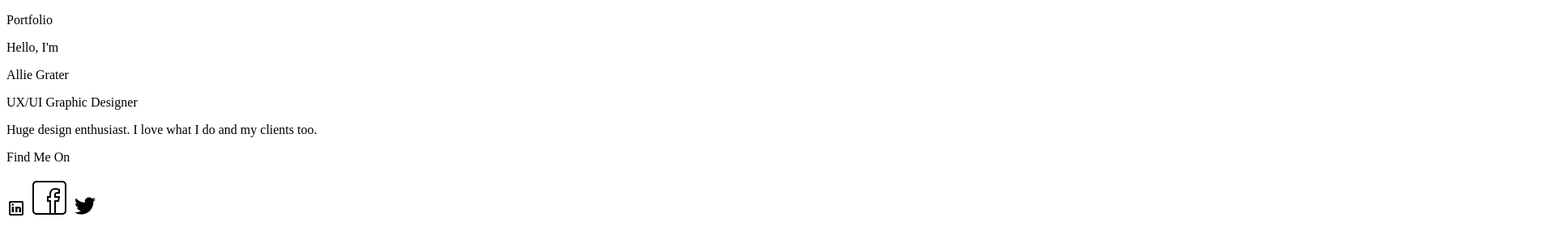
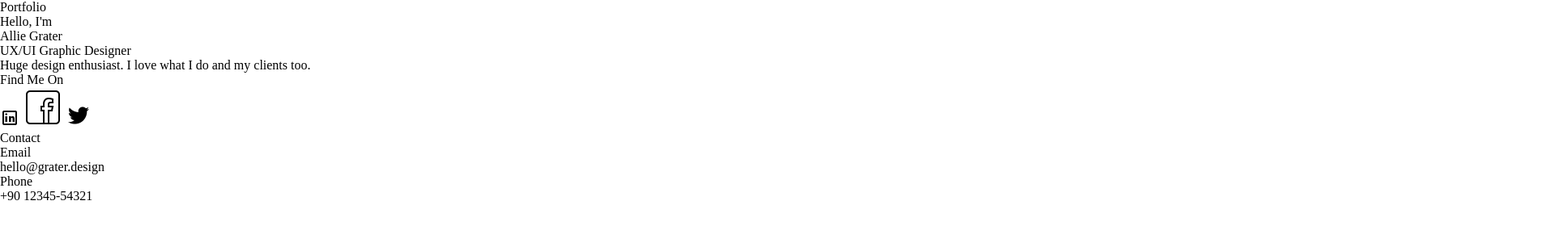
Before and after one commit to lamarr-smith17/business-card, a plain HTML site: page index.html in a window 1280 px wide. Shown: the top 306 px of the page at 81% size, 1920 px wide, since content can reach past the window. Drawn offline with Linux system fonts and the light colour scheme.

```diff
--- a/index.html
+++ b/index.html
@@ -34,5 +34,17 @@
             <img class="social-logo" src="./imgs/icons8-twitter-30.png">
         </div>
     </div>
+
+    <footer>
+        <div class="bottom-content">
+            <p>Contact</p>
+        </div>
+        <div class="contact">
+            <p class="contact-header">Email</p>
+            <p class="contact-info">hello@grater.design</p>
+            <p class="contact-header">Phone</p>
+            <p class="contact-info">+90 12345-54321</p>
+        </div>
+    </footer>
 </body>
 </html>
--- a/styles.css
+++ b/styles.css
@@ -1 +1,11 @@
-ECHO is on.
+/*Global Styles */
+* {
+    padding: 0;
+    margin: 0;
+}
+
+body {
+    height: 1366vh;
+    width: 768vh;
+    background-image: url();
+}
```
